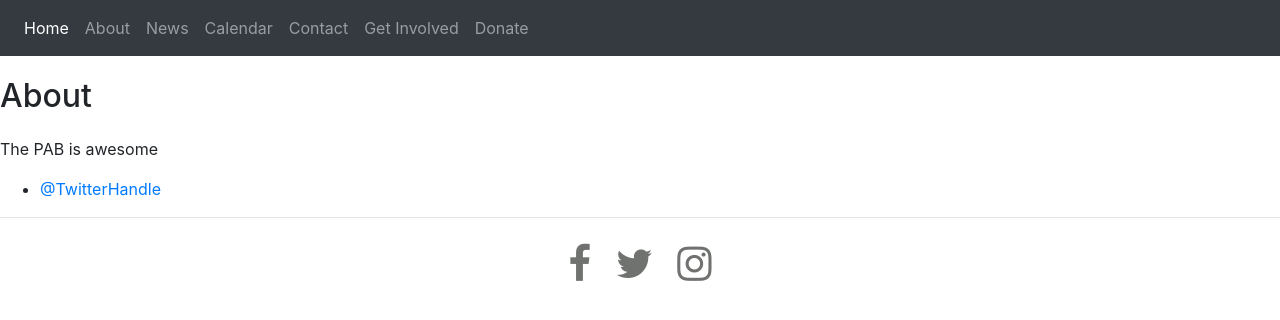
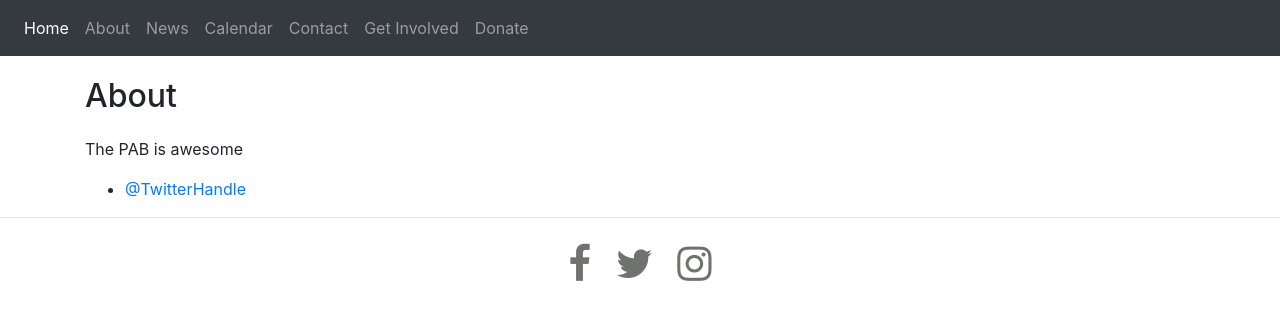
Before and after one commit to chrisbarilla/chrisbarilla.github.io, a Jekyll site: the page built from about/index.html, in a window 1280 px wide. Shown: the top 320 px of the page. Built offline with Jekyll 4.4.1, drawn with Linux system fonts in a browser that asks for light colours; nearby versions of some CDN libraries.

Commit message:
Update index.html

```diff
--- a/about/index.html
+++ b/about/index.html
@@ -3,7 +3,7 @@ layout: default
 title: PAB
 ---
 
-		<div class="about">
+		<div class="container about">
 			<h1>About</h1>
 			<p>The PAB is awesome</p>
 
```
